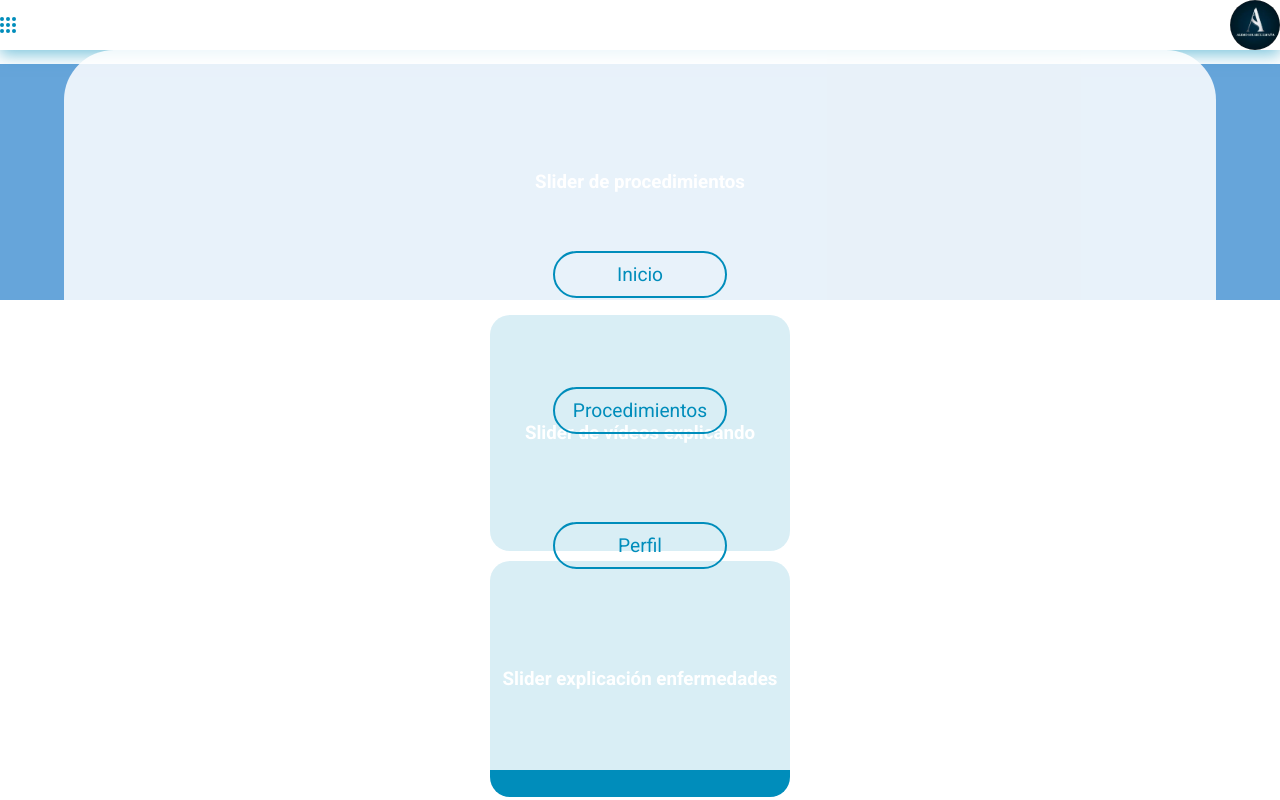
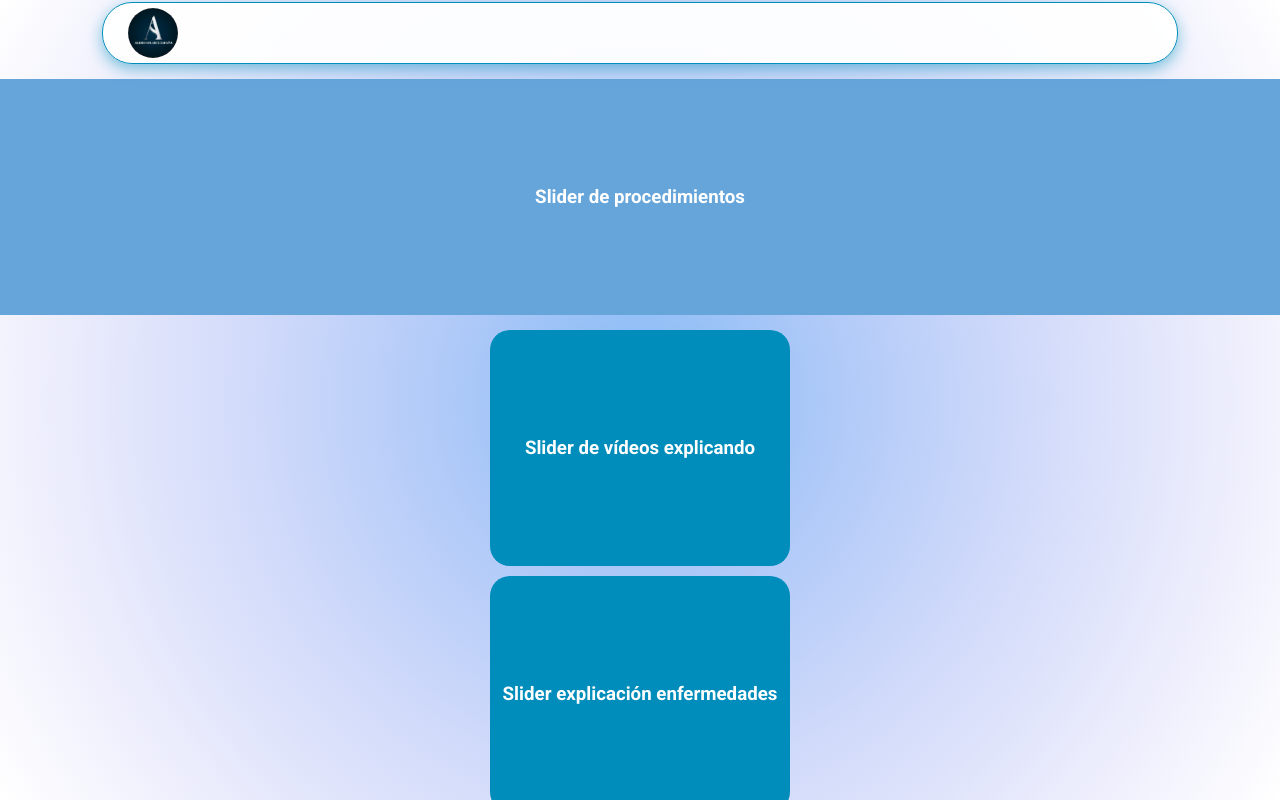
Before and after one commit to julianesp/ase, a Next.js app: page / in a window 1280 px wide. Shown: the top 800 px of the page. Built offline with nearby package versions, Linux system fonts and the light colour scheme.

Commit message:
Estableciendo navbar

```diff
--- a/src/components/NavBar.js
+++ b/src/components/NavBar.js
@@ -4,48 +4,50 @@ import Image from 'next/image'
 import logo from '../assets/logo.jpg'
 import styles from '../styles/NavBar.module.scss'
 
+/* const menuHamburguesa = document.querySelector('.desplegar')
+menuHamburguesa.addEventListener('click', despliegueMenu)
+
+function despliegueMenu(params) {
+    despliegueMenu.classList.toogle('inactive')
+}*/
+
 const NavBar = () => {
-
-    function desplegar(params) {
-        alert('Clickaste')
-
-
-    }
 
     return (
         <nav className={styles.container}>
 
+
             <menu className={styles.enlaces}>
 
-                <i className={styles['gg-menu-grid-o']} onClick={desplegar}></i>
+                <Image
+                    className={styles['enlaces__logo']}
+                    alt='Logo de empresa'
+                    src={logo}
+                />
+                <i className={styles['gg-menu-grid-o']}></i>
 
-                <div className={styles.person}>
-                    <Image
-                        alt='Logo de empresa'
-                        src={logo}
-                    />
-                </div>
+                <ul className={styles['enlaces__menu']}>
+
+                    <Link href='/'>
+                        <p>Inicio</p>
+                    </Link>
+
+
+                    <Link href='/procedimientos'>
+                        <p>Procedimientos</p>
+                    </Link>
+
+
+                    <Link href='/perfil'>
+                        <p>Perfil</p>
+                    </Link>
+
+                </ul>
+
 
 
             </menu>
 
-            <ul className={styles.desplegar}>
-                <div>
-                    <Link href='/'>
-                        <p>Inicio</p>
-                    </Link>
-                </div>
-                <div>
-                    <Link href='/procedimientos'>
-                        <p>Procedimientos</p>
-                    </Link>
-                </div>
-                <div>
-                    <Link href='/perfil'>
-                        <p>Perfil</p>
-                    </Link>
-                </div>
-            </ul>
 
         </nav>
     )
--- a/src/styles/Layout.module.scss
+++ b/src/styles/Layout.module.scss
@@ -1,7 +1,7 @@
 .mein {
 
 
-    margin-top: 60px;
+    margin-top: 75px;
 
 
 
--- a/src/styles/NavBar.module.scss
+++ b/src/styles/NavBar.module.scss
@@ -3,8 +3,13 @@
 @import url("https://css.gg/menu-grid-o.css");
 
 .container {
+  display: flex;
+  justify-content: center;
+  align-items: center;
 
-  @include flexCenter;
+  /* @include flexCenter; */
+
+
 
 
   .enlaces {
@@ -14,54 +19,54 @@
     justify-content: space-between;
     align-items: center;
 
-    @include whithoutBordes;
 
-    height: 50px;
-    width: 100%;
 
-    top: 0;
+    margin: 0;
+    padding: 0 25px;
+
+    top: 2px;
+
+    height: 60px;
+    width: 80%;
+
+    border: 1px solid $color-primary;
+    border-radius: 30px;
 
     background-color: rgba($color-soft, 0.93);
     color: $color-primary;
     box-shadow: 0px 5px 15px rgba($color-primary, 0.5);
 
-    /* logo */
-    .person {
-      padding: 0;
-      margin: 0;
-
+    .enlaces__logo {
       width: 50px;
       height: 50px;
 
-      img {
-        height: 50px;
-        width: 50px;
+      border-radius: 50%;
+    }
 
-        border-radius: 50%;
-        left: 5px;
-      }
+    .enlaces__menu {
+      display: flex;
+      display: none;
+
+
     }
   }
+
 
   /* menu  */
   .gg-menu-grid-o {
     box-sizing: border-box;
-    /* position: relative; */
     display: block;
     transform: scale(var(--ggs, 1));
     width: 16px;
     height: 16px;
 
-    /* right: 30px; */
+    /* display: none; */
   }
 
   .gg-menu-grid-o::before {
     content: "";
     display: block;
     box-sizing: border-box;
-
-    /* position: absolute; */
-
     width: 4px;
     height: 4px;
     background: currentColor;
@@ -69,42 +74,18 @@
       12px 0 0, 0 12px 0;
     border-radius: 22px;
   }
+}
 
-  .desplegar {
-    position: fixed;
-    @include whithoutBordes;
-    @include flexCenter;
-    flex-direction: column;
-    gap: 50px 0;
+@media screen and (min-width: 769px) {
+  .container {
+    .enlaces {
+      .gg-menu-grid-o {
+        display: none;
+      }
+    }
 
-    top: 50px;
-
-    width: 90%;
-    height: 90%;
-
-    background-color: rgba($color-soft, .85);
-    border-radius: 50px;
-
-    a {
-      text-decoration: none;
-
-      p {
-        @include flexCenter;
-        padding: 10px;
-
-        width: 150px;
-
-        border: 2px double $color-primary;
-        border-radius: 50px;
-
-        font-size: 1.2rem;
-
-        color: $color-primary;
-
-
-
-
-      }
+    .enlaces__menu {
+      display: flex;
     }
   }
 }
--- a/src/styles/_mixins.scss
+++ b/src/styles/_mixins.scss
@@ -8,3 +8,15 @@
     justify-content: center;
     align-items: center;
 }
+
+@mixin flexBetweenCenter {
+    display: flex;
+    justify-content: space-between;
+    align-items: center;
+    left: 50px;
+}
+
+@mixin margenLateral {
+    padding-left: 80px;
+    padding-right: 80px;
+}
--- a/src/styles/globals.scss
+++ b/src/styles/globals.scss
@@ -1,10 +1,6 @@
 @import url('https://fonts.googleapis.com/css2?family=Roboto:wght@400;500;700&display=swap');
 @import 'variables';
 
-html {
-    min-width: 320px;
-    max-width: 1400px;
-}
 
 body {
     font-family: 'Roboto', sans-serif;
@@ -17,4 +13,10 @@ body {
     height: 100vh;
     width: 100vw;
 
+    overflow-x: hidden;
+
+    /* fondo  */
+    background-image: radial-gradient(circle, #82baf5, #aec9f8, #cfd9fa, #eaebfc, #ffffff);
+    background-repeat: round;
+
 }
--- a/src/styles/index.module.scss
+++ b/src/styles/index.module.scss
@@ -2,6 +2,7 @@
 @import "variables";
 
 .main {
+    z-index: 100;
     display: flex;
     justify-content: center;
     align-items: flex-start;
@@ -11,9 +12,6 @@
 
     height: 100vh;
     width: 100vw;
-
-
-
 
     .description {
         display: flex;
```
Also changed, not shown: src/styles/dist/Layout.module.css, src/styles/dist/NavBar.module.css, src/styles/dist/globals.css, src/styles/dist/index.module.css.
